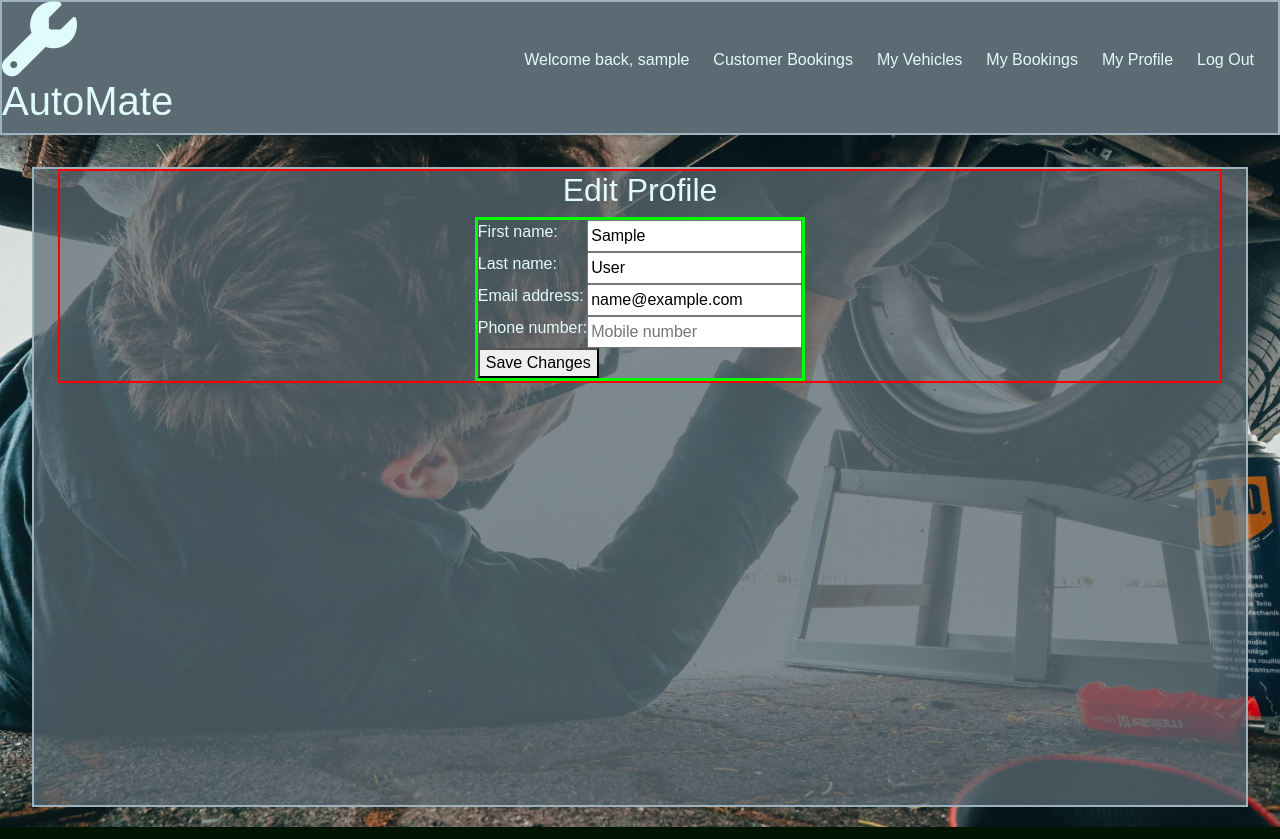
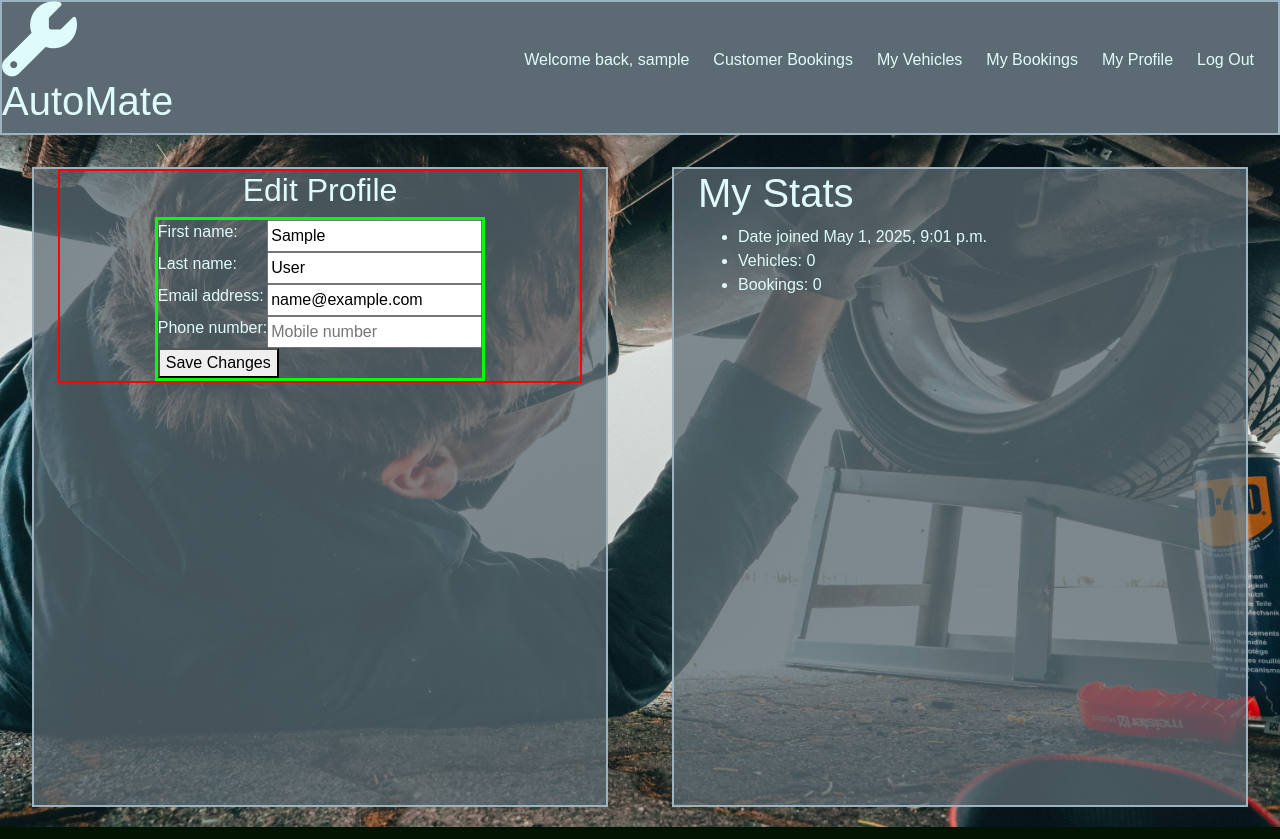
Before and after one commit to mikesealey/ci_pp3, a Django app: page /profile/ in a window 1280 px wide. Run offline with Django 4.2, Linux system fonts and the light colour scheme; the visitor is signed in with stand-in values (Sample User, id 1); data that the repository does not hold is empty; some libraries are stand-ins or nearby versions.

Commit message:
adds user stats to profile

```diff
--- a/AutoMate/templates/profile/profile.html
+++ b/AutoMate/templates/profile/profile.html
@@ -36,6 +36,19 @@
             </form>
         </div>
     </div>
+    <div class="block" id="right-block">
+        <div id="my-stats">
+            <h1>My Stats</h1>
+            <ul id="stats-list">
+                <li>Date joined {{ user.date_joined }}</li>
+                <li>Vehicles: {{ user.vehicles.count }}</li>
+                <li>Bookings: {{ user.bookings.count }}</li>
+            </ul>
+
+        </div>
+
+    </div>
+
 </div>
 
 {% endblock %}
```
